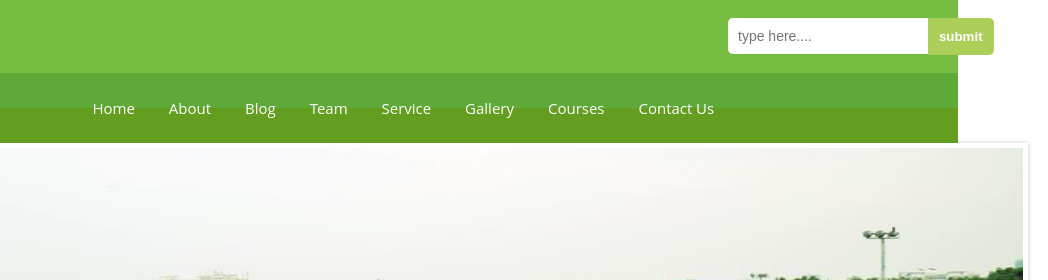
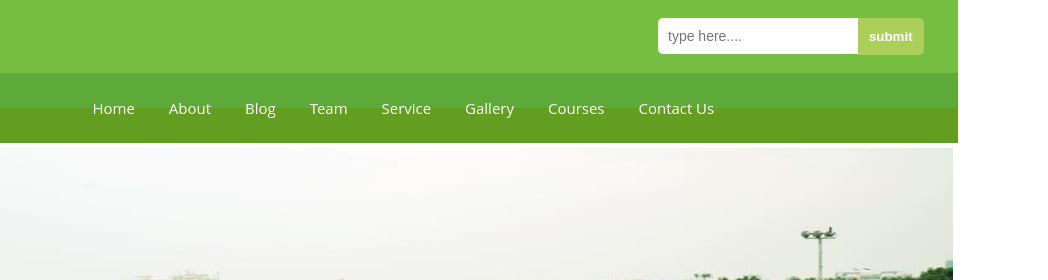
Before and after one commit to developerjannatmim/html-template-02, a plain HTML site: page index.html in a window 1280 px wide. Shown: the top 280 px of the page, 322-1370 px from the left, 1048 px wide, since content can reach past the window. Drawn offline with nearby package versions, Linux system fonts and the light colour scheme.

Commit message:
Update style.css

```diff
--- a/css/style.css
+++ b/css/style.css
@@ -19,7 +19,7 @@ body{
     margin: 0 0 15px;
   }
   .container{
-  width: 1350px;
+  width: 100%;
   margin: 0 auto;
   }
 
```
